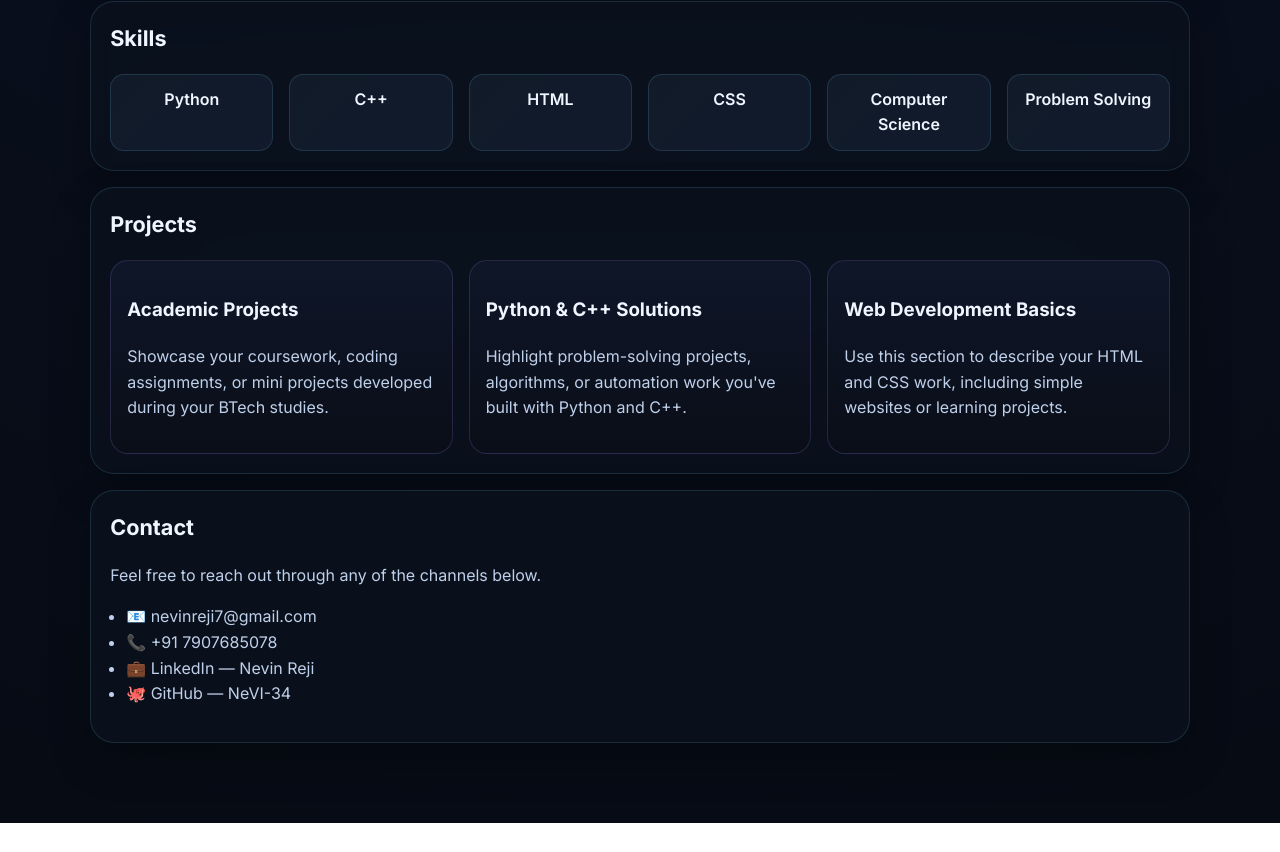
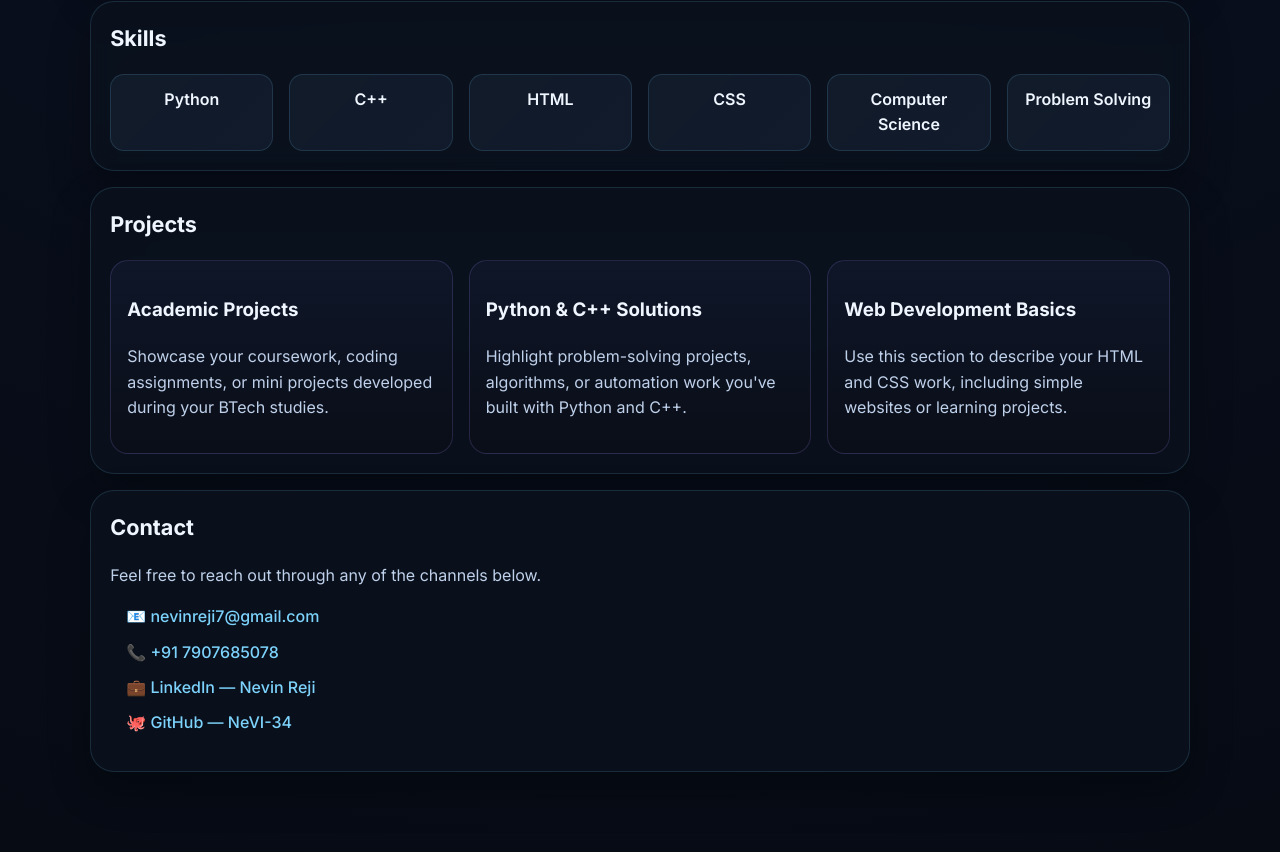
Before and after one commit to NeVI-34/myprofile, a plain HTML site: page index.html in a window 1280 px wide. Shown: the part 1007-1859 px from the top of the page. Before the commit the page ends 1830 px from the top, so only its background shows below. Drawn offline with Linux system fonts and the light colour scheme.

Commit message:
Update styles.css

```diff
--- a/styles.css
+++ b/styles.css
@@ -39,6 +39,16 @@ body::before {
 body::after {
   background: radial-gradient(circle, #a78bfa 0, transparent 30%);
   animation: drift2 18s ease-in-out infinite alternate;
+}
+
+@keyframes drift {
+  from { transform: translate(-10%, -10%); }
+  to   { transform: translate(10%, 10%); }
+}
+
+@keyframes drift2 {
+  from { transform: translate(10%, -10%); }
+  to   { transform: translate(-10%, 10%); }
 }
 
 img { max-width: 100%; }
@@ -183,6 +193,21 @@ main {
 
 .contact-list {
   padding-left: 1rem;
+  list-style: none;
+  display: flex;
+  flex-direction: column;
+  gap: 0.6rem;
+}
+
+.contact-list a {
+  color: var(--accent);
+  font-weight: 500;
+  transition: color 180ms ease, letter-spacing 180ms ease;
+}
+
+.contact-list a:hover {
+  color: var(--accent-2);
+  letter-spacing: 0.02em;
 }
 
 @media (max-width: 700px) {
```
